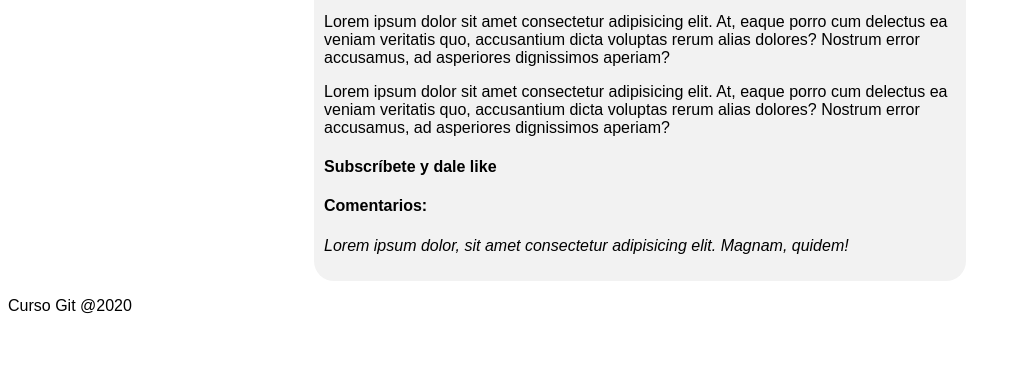
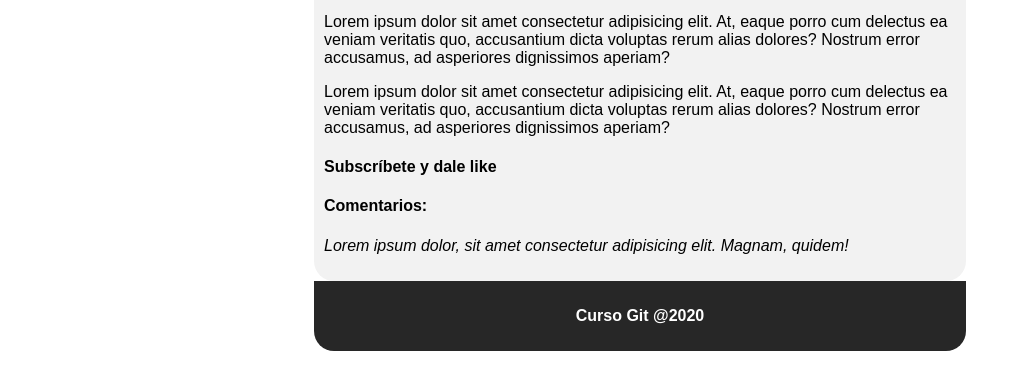
Before and after one commit to EmanuelCG/cursogit, a plain HTML site: page index.html in a window 1280 px wide. Shown: the part 271-660 px from the top of the page, without its empty margins (0-1021 px from the left). Drawn offline with Linux system fonts and the light colour scheme.

Commit message:
Cambios CSS footer

```diff
--- a/css/style.css
+++ b/css/style.css
@@ -24,6 +24,18 @@ body {
     padding: 0px;
 }
 
+footer{
+    margin: 0 auto;
+    width: 50%;
+    background-color: #272727;
+    color: white;
+    padding: 10px;
+    border-radius: 0px 0px 20px 20px;
+    text-align: center;
+    font-family: Arial, Helvetica, sans-serif;
+    font-weight: bold;
+}
+
 .cabecera img {
     width: 4em;
     display: inline;
```
